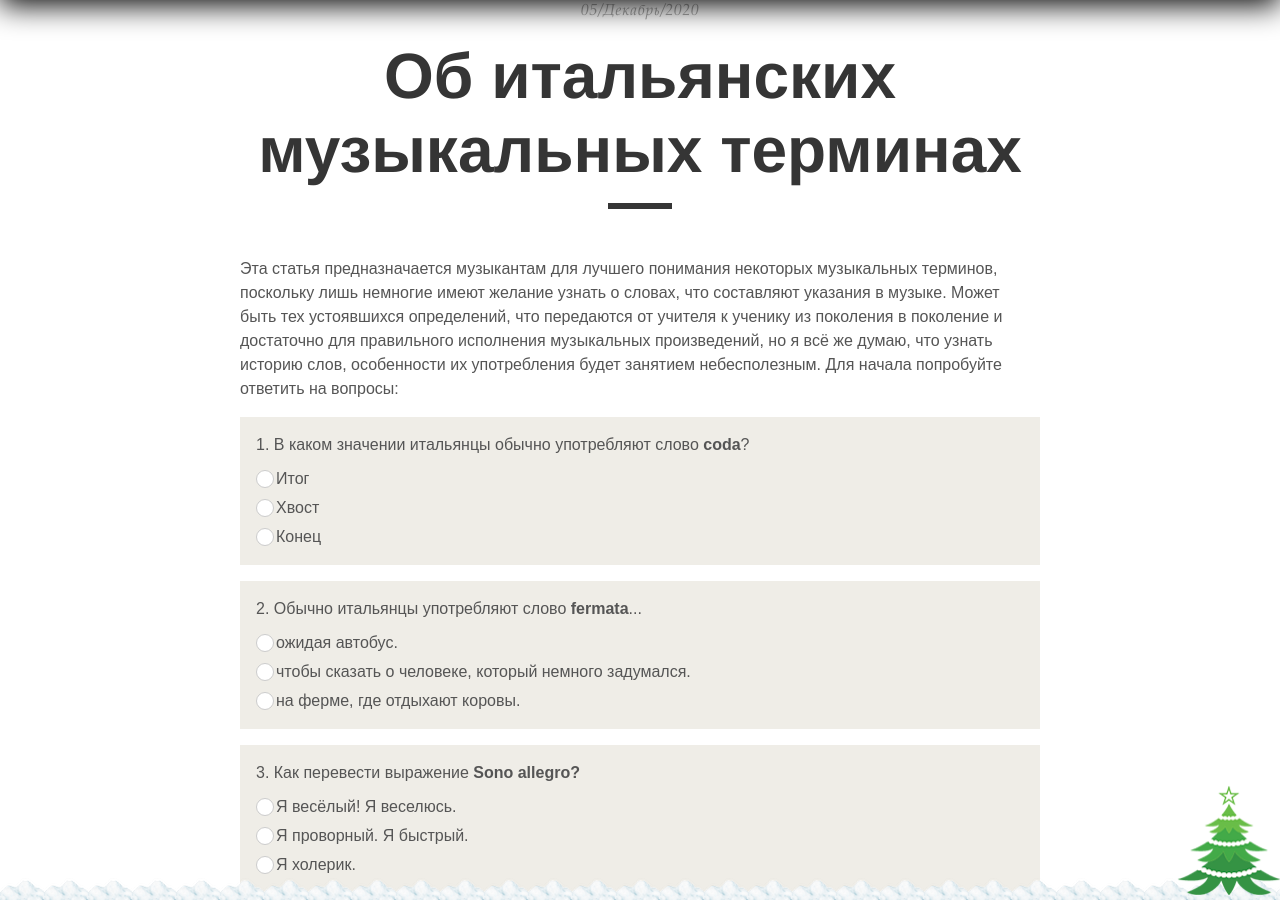
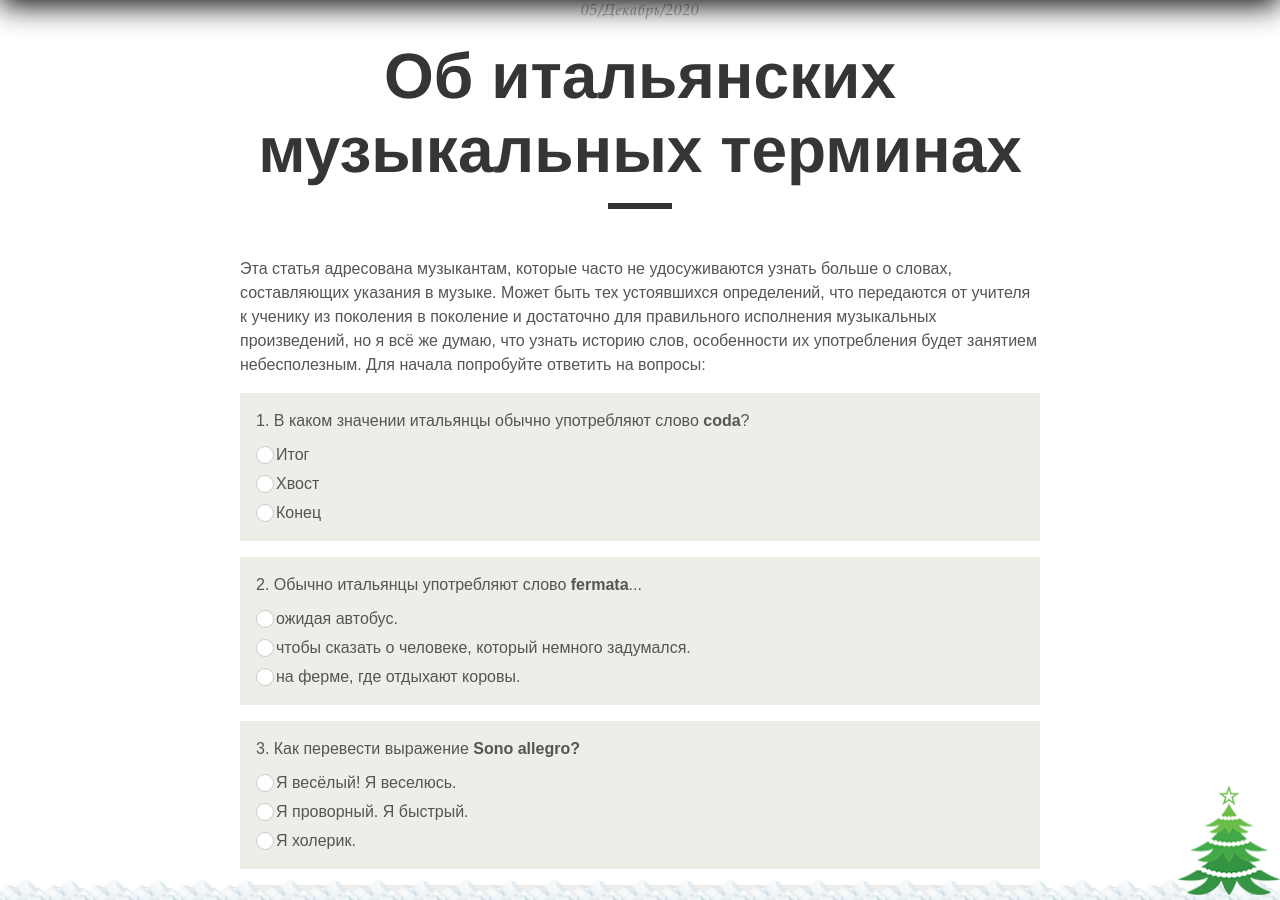
Before and after one commit to postolny/postolny.github.io, a Jekyll site: the page built from _posts/2020-12-05-termini-musicali.md, in a window 1280 px wide and 900 px high, scrolled down 471 px. Built offline with Jekyll 4.4.1, drawn with Linux system fonts in a browser that asks for light colours; nearby versions of some CDN libraries.

Commit message:
Update 2020-12-05-termini-musicali.md

```diff
--- a/_posts/2020-12-05-termini-musicali.md
+++ b/_posts/2020-12-05-termini-musicali.md
@@ -1,14 +1,14 @@
 ---
 layout: post
 title:  "Об итальянских музыкальных терминах"
-description: "Эта статья предназначается музыкантам для лучшего понимания некоторых музыкальных терминов, поскольку лишь немногие имеют желание узнать о словах, что составляют указания в музыке."
+description: "Эта статья адресована музыкантам, которые часто не удосуживаются узнать больше о словах, составляющих указания в музыке. Может быть тех устоявшихся определений, что передаются от учителя к ученику из поколения в поколение и достаточно для правильного исполнения музыкальных произведений, но я всё же думаю, что узнать историю слов, особенности их употребления будет занятием небесполезным."
 author: "И. Постольный"
 comments: false
 tags: [Тесты, Музыка]
 categories:
 ---
 
-Эта статья предназначается музыкантам для лучшего понимания некоторых музыкальных терминов, поскольку лишь немногие имеют желание узнать о словах, что составляют указания в музыке. Может быть тех устоявшихся определений, что передаются от учителя к ученику из поколения в поколение и достаточно для правильного исполнения музыкальных произведений, но я всё же думаю, что узнать историю слов, особенности их употребления будет занятием небесполезным. Для начала попробуйте ответить на вопросы:
+Эта статья адресована музыкантам, которые часто не удосуживаются узнать больше о словах, составляющих указания в музыке. Может быть тех устоявшихся определений, что передаются от учителя к ученику из поколения в поколение и достаточно для правильного исполнения музыкальных произведений, но я всё же думаю, что узнать историю слов, особенности их употребления будет занятием небесполезным. Для начала попробуйте ответить на вопросы:
 
 {% include terminiMusicali.html %}
 
```
